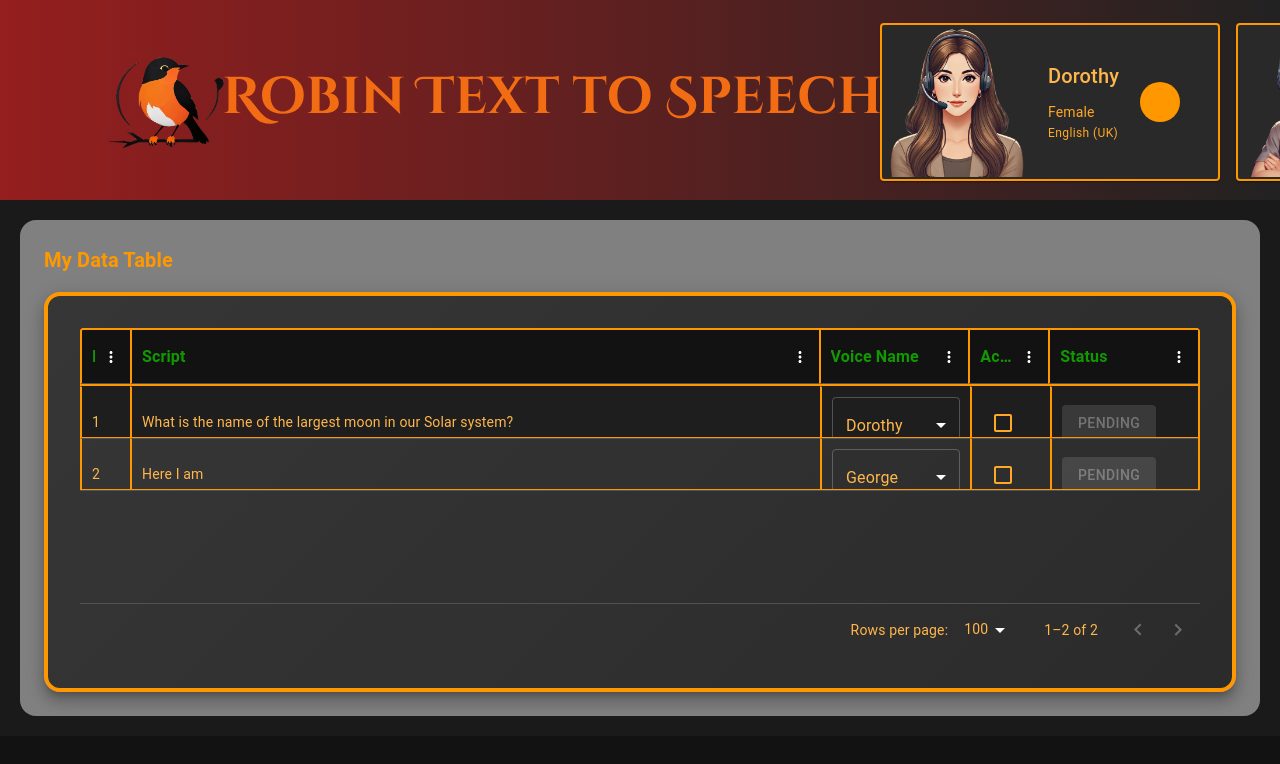
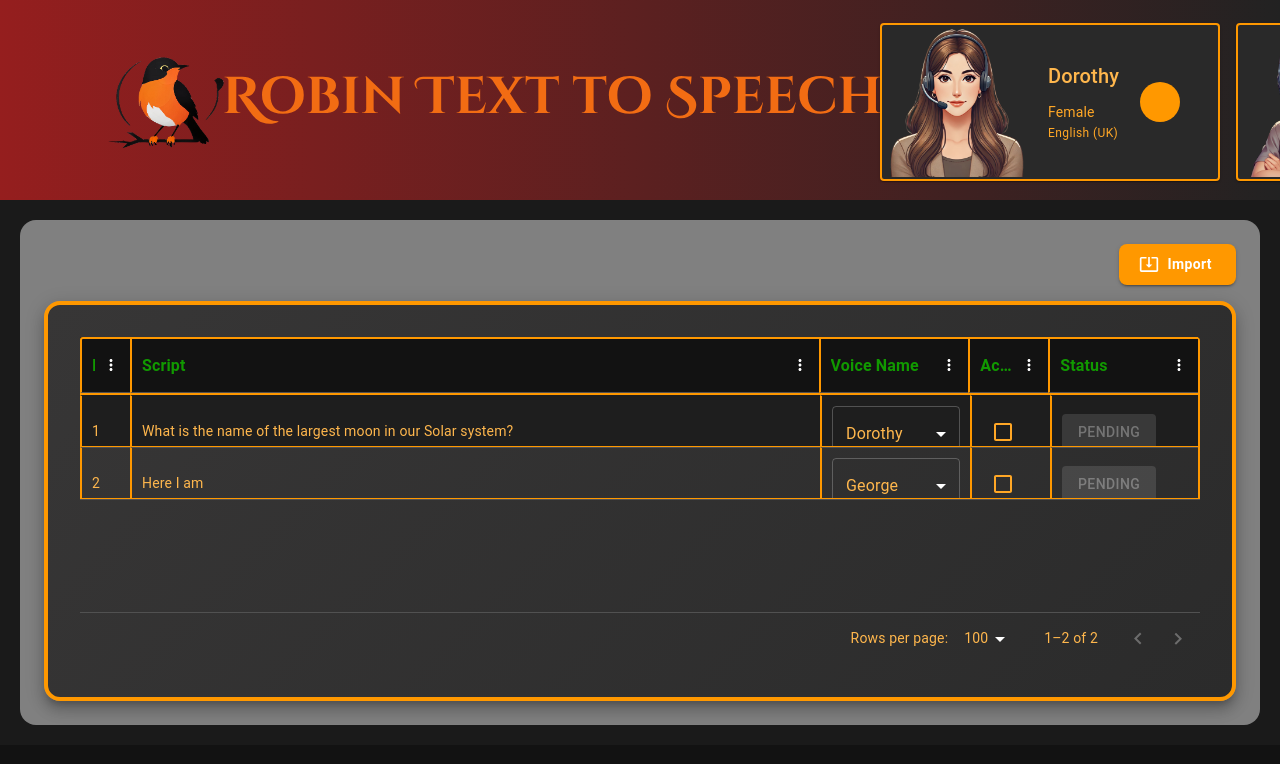
Before and after one commit to Fike-Rehman/RobinTTSApp, a React (Vite) app in the folder CTS.RobinTTS.UI/: page / in a window 1280 px wide. Shown: the top 764 px of the page. Built offline with nearby package versions, Linux system fonts and the light colour scheme; some icons are missing.

Commit message:
added  and styled the import button

```diff
--- a/CTS.RobinTTS.UI/src/Components/Home/Home.tsx
+++ b/CTS.RobinTTS.UI/src/Components/Home/Home.tsx
@@ -24,7 +24,6 @@ const Home = () => {
                         origin="English (US)"
                     />
                 </div>
-
             </header>
             <main className="content-section">
                 <TTSDataGrid />
--- a/CTS.RobinTTS.UI/src/Components/TTSDataGrid/TTSDataGrid.tsx
+++ b/CTS.RobinTTS.UI/src/Components/TTSDataGrid/TTSDataGrid.tsx
@@ -1,11 +1,12 @@
 import { DataGrid, GridColDef } from "@mui/x-data-grid";
 import { useState } from "react";
-import { Box, Checkbox, MenuItem, Select, Typography } from "@mui/material";
-import { dataGridContainerStyles, dataGridStyles, titleStyles } from "./TTSDataGridStyles";
+import { Box, Button, Checkbox, MenuItem, Select, Tooltip } from "@mui/material";
+import { dataGridContainerStyles, dataGridStyles, importButtonStyles } from "./TTSDataGridStyles";
 import PlayAudioButton from "../PlayAudioButton/PlayAudioButton";
 import { PlayAudioButtonState } from "../../types";
 import { generateAudio } from "../../services/api";
 import { playAudio } from "../../services/utils";
+import { SystemUpdateAlt as ImportIcon } from "@mui/icons-material";
 
 const voices = ["Dorothy", "George"];
 
@@ -102,6 +103,10 @@ const TTSDataGrid = () => {
         }
     };
 
+    const handleImportClick = () => {
+        console.log("Import button clicked.");
+    };
+
     const columns: GridColDef[] = [
         {
             field: "id",
@@ -157,9 +162,23 @@ const TTSDataGrid = () => {
 
     return (
         <Box sx={dataGridContainerStyles}>
-            <Typography variant="h6" sx={titleStyles}>
-                My Data Table
-            </Typography>
+            <Box sx={{
+                display: "flex",
+                justifyContent: "flex-end",
+                mb: 2,
+                gap: 1
+            }}>
+                <Tooltip title="Import CSV" arrow>
+                    <Button
+                        variant="contained"
+                        onClick={handleImportClick}
+                        startIcon={<ImportIcon />}
+                        sx={importButtonStyles}
+                    >
+                        Import
+                    </Button>
+                </Tooltip>
+            </Box>
             <DataGrid rows={rows} columns={columns} sx={dataGridStyles} />
         </Box>
     );
--- a/CTS.RobinTTS.UI/src/Components/TTSDataGrid/TTSDataGridStyles.ts
+++ b/CTS.RobinTTS.UI/src/Components/TTSDataGrid/TTSDataGridStyles.ts
@@ -7,10 +7,29 @@ export const dataGridContainerStyles = {
     minHeight: 400,
 };
 
-export const titleStyles = {
-    mb: 2, // Space below title
-    color: "#ff9800",
+// export const titleStyles = {
+//     mb: 2, // Space below title
+//     color: "#ff9800",
+//     fontWeight: "bold",
+// };
+export const importButtonStyles = {
+    bgcolor: "#ff9800",
+    "&:hover": {
+        bgcolor: "#fb8c00",
+        transform: "scale(1.02)",
+        boxShadow: 3
+    },
     fontWeight: "bold",
+    textTransform: "none",
+    color: "#ffffff",
+    transition: "all 0.2s ease-in-out",
+    borderRadius: "8px",
+    px: 3,
+    py: 1,
+    "& .MuiSvgIcon-root": {
+        fontSize: "1.2rem",
+        color: "#ffffff"
+    }
 };
 
 export const dataGridStyles = {
```
